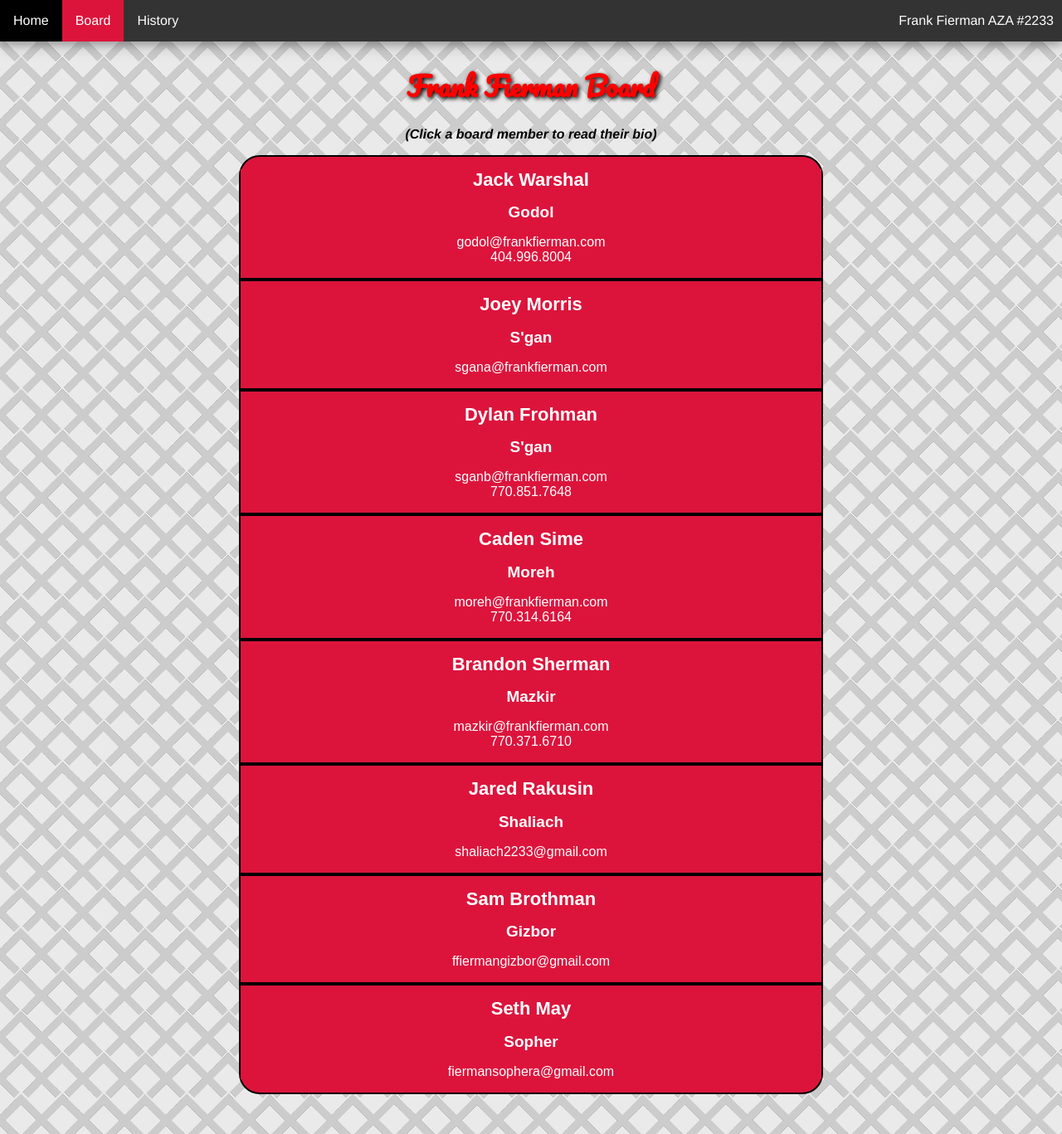
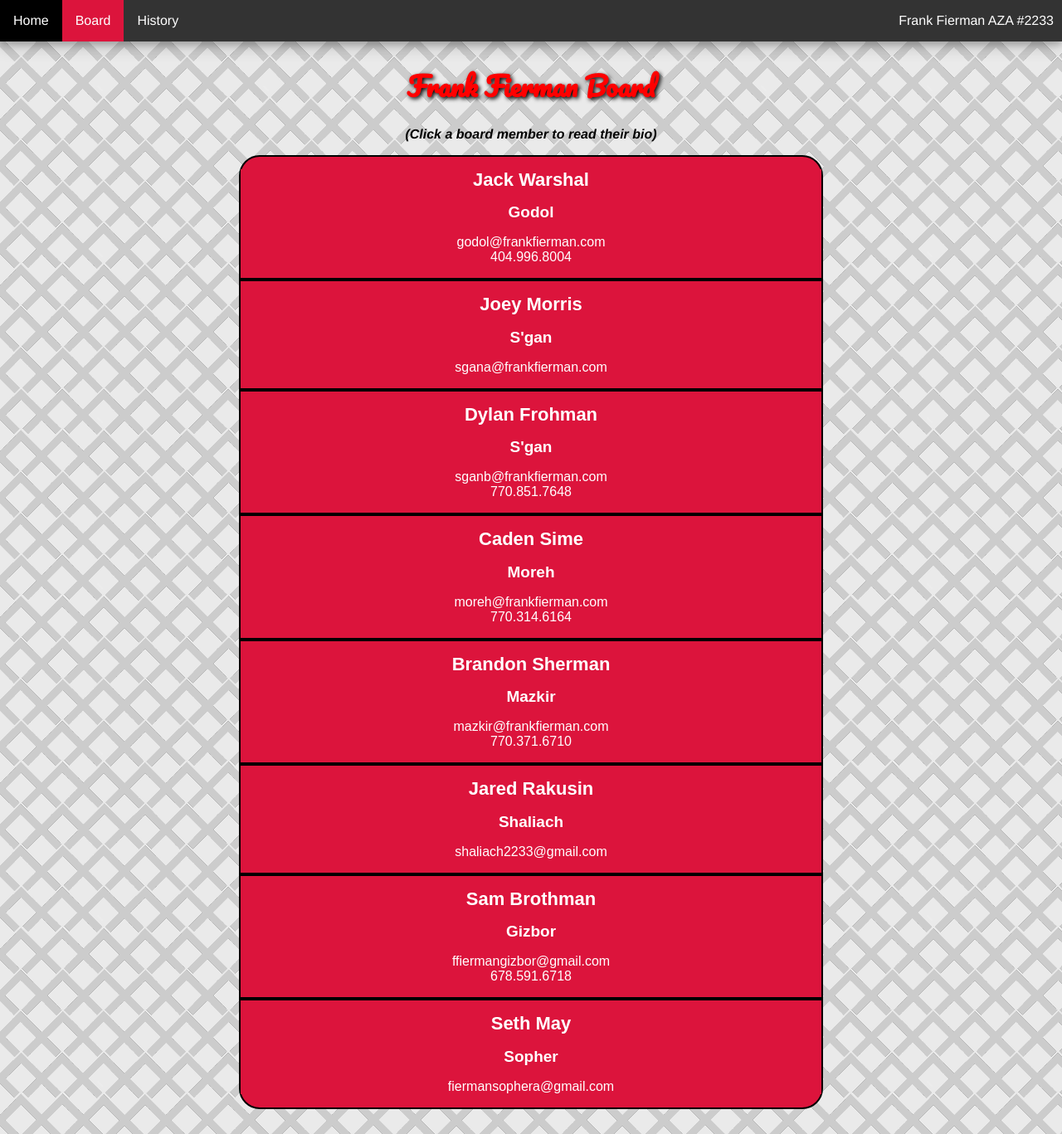
Before and after one commit to fiermanmazkir/fiermanmazkir.github.io, a Jekyll site: the page built from board/index.md, in a window 1280 px wide and 1367 px high. Shown: the whole window at 83% size. Built offline with Jekyll 4.4.1, drawn with Linux system fonts in a browser that asks for light colours; comment, search, counter and statistics services are not loaded.

Commit message:
Update index.md

```diff
--- a/board/index.md
+++ b/board/index.md
@@ -110,6 +110,7 @@ body {background-image: url("/images/FBackgroundSmall.png")
          <h1 class="board">Sam Brothman</h1>
 	 <h2 class="board">Gizbor</h2>
 	 <p class="board">ffiermangizbor@gmail.com<br>
+	 678.591.6718
 	 </p>
 	 </div>
 
```
